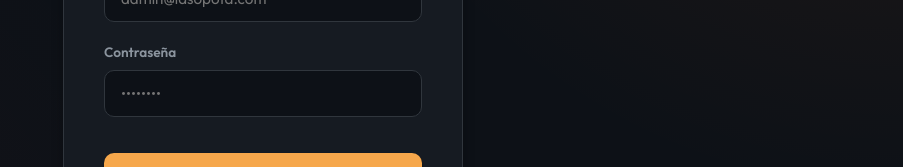
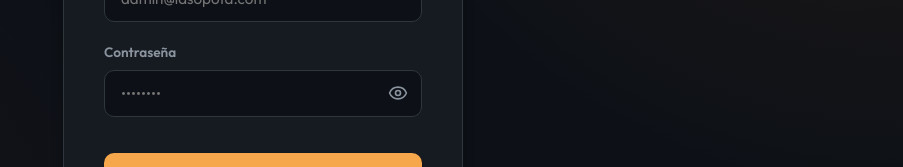
Before and after one commit to derafato30-hub/la_sopota, a React (Vite) app: page /login in a window 1280 px wide. Shown: the part 403-570 px from the top of the page, without its empty margins (377-1280 px from the left). Built offline with nearby package versions, Linux system fonts and the light colour scheme; no server answers.

Commit message:
feat(auth): add show/hide password toggle button to login screen

```diff
--- a/src/pages/Login.css
+++ b/src/pages/Login.css
@@ -71,3 +71,32 @@
   font-size: 1rem;
   padding: 0.85rem;
 }
+
+.password-input-container {
+  position: relative;
+  display: flex;
+  align-items: center;
+}
+
+.password-input-container .input-field {
+  padding-right: 2.5rem;
+  width: 100%;
+}
+
+.password-toggle-btn {
+  position: absolute;
+  right: 10px;
+  background: transparent;
+  border: none;
+  color: var(--text-secondary);
+  cursor: pointer;
+  display: flex;
+  align-items: center;
+  justify-content: center;
+  padding: 0.25rem;
+  transition: color 0.2s;
+}
+
+.password-toggle-btn:hover {
+  color: var(--primary-color);
+}
--- a/src/pages/Login.jsx
+++ b/src/pages/Login.jsx
@@ -2,12 +2,13 @@
 import { useNavigate } from 'react-router-dom';
 import { signInWithEmailAndPassword } from 'firebase/auth';
 import { auth } from '../firebase';
-import { ChefHat } from 'lucide-react';
+import { ChefHat, Eye, EyeOff } from 'lucide-react';
 import './Login.css';
 
 export default function Login() {
   const [email, setEmail] = useState('');
   const [password, setPassword] = useState('');
+  const [showPassword, setShowPassword] = useState(false);
   const [error, setError] = useState('');
   const [loading, setLoading] = useState(false);
   const navigate = useNavigate();
@@ -53,14 +54,24 @@
 
           <div className="form-group">
             <label>Contraseña</label>
+            <div className="password-input-container">
               <input
-              type="password"
+                type={showPassword ? "text" : "password"}
                 className="input-field"
                 required
                 value={password}
                 onChange={(e) => setPassword(e.target.value)}
                 placeholder="••••••••"
               />
+              <button
+                type="button"
+                className="password-toggle-btn"
+                onClick={() => setShowPassword(!showPassword)}
+                title={showPassword ? "Ocultar contraseña" : "Mostrar contraseña"}
+              >
+                {showPassword ? <EyeOff size={20} /> : <Eye size={20} />}
+              </button>
+            </div>
           </div>
 
           <button disabled={loading} type="submit" className="btn-primary login-btn">
```
Lines whose indentation alone changed are shown as unchanged.
